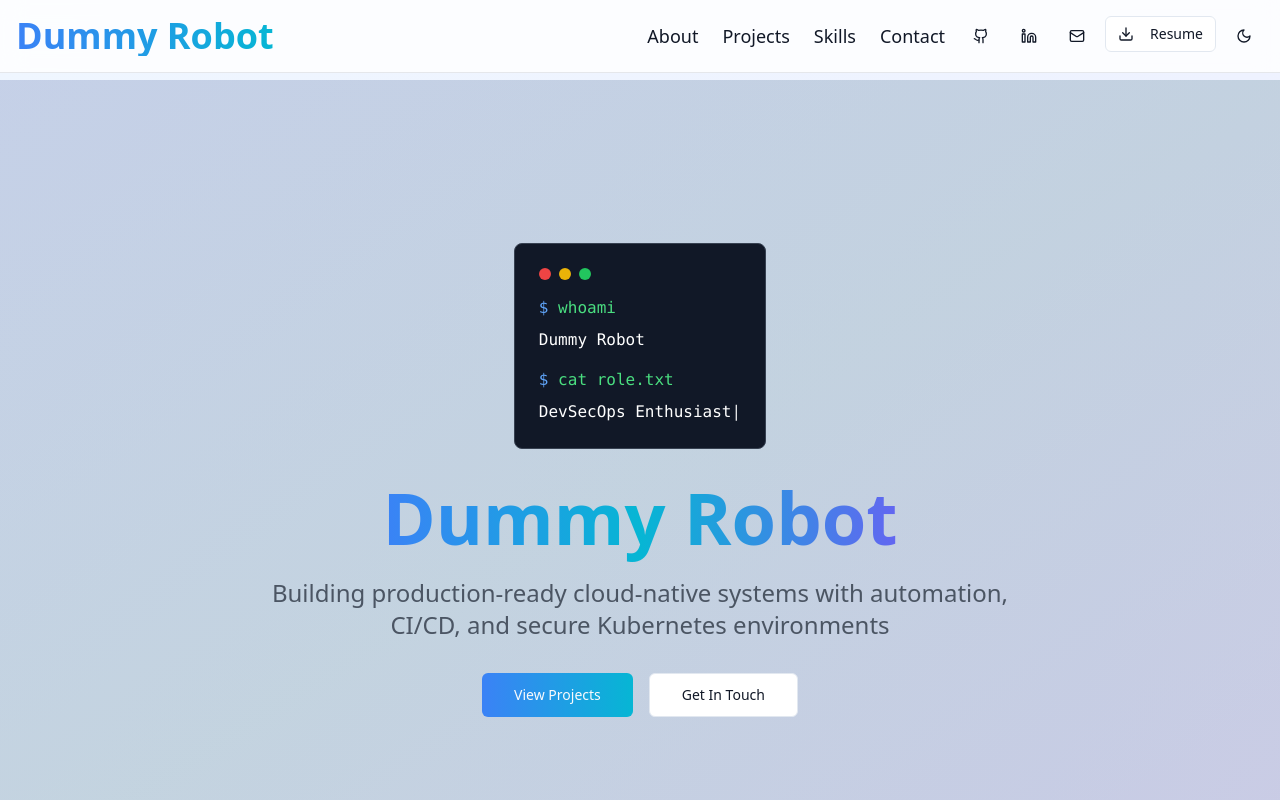
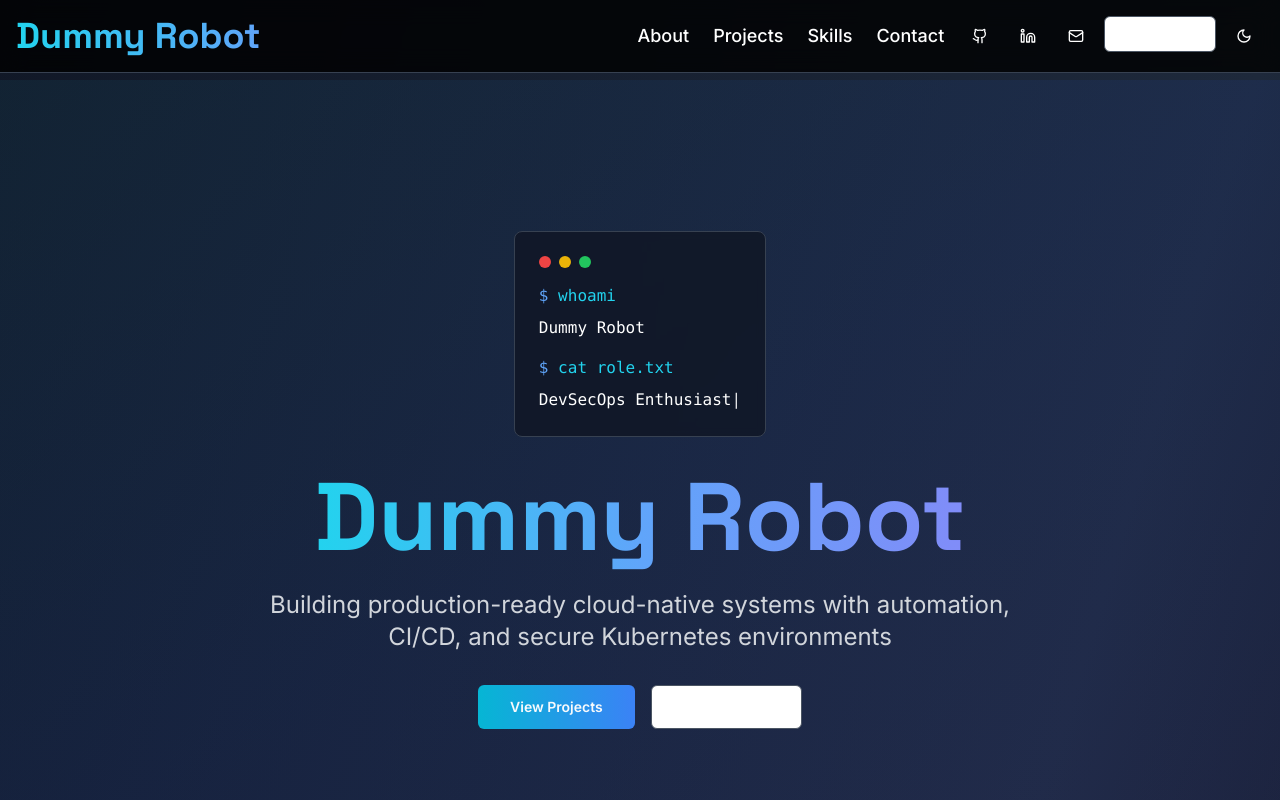
Before and after one commit to dummy-roro/typescript-portfolio, a React (Vite) app: page / in a window 1280 px wide. Shown: the top 800 px of the page. Built offline with nearby package versions, Linux system fonts and the light colour scheme.

Commit message:
Change font styles and colors
Update fonts and colors to modern white theme.

```diff
--- a/src/components/Hero.tsx
+++ b/src/components/Hero.tsx
@@ -37,44 +37,44 @@ const Hero = () => {
   return (
     <section className="min-h-screen flex items-center justify-center relative overflow-hidden">
       {/* Animated Background */}
-      <div className="absolute inset-0 bg-gradient-to-br from-blue-900/20 via-cyan-900/20 to-indigo-900/20 dark:from-blue-900/40 dark:via-cyan-900/40 dark:to-indigo-900/40"></div>
+      <div className="absolute inset-0 bg-gradient-to-br from-cyan-900/20 via-blue-900/20 to-indigo-900/20"></div>
 
       {/* Content */}
       <div className="container mx-auto px-4 z-10 text-center">
         <div className="mb-8 animate-fade-in">
-          <div className="inline-block p-6 bg-gray-900 dark:bg-gray-800 rounded-lg border border-gray-700 font-mono text-left max-w-2xl">
+          <div className="inline-block p-6 bg-gray-900/90 border border-gray-700 rounded-lg font-mono text-left max-w-2xl backdrop-blur-sm">
             <div className="flex items-center gap-2 mb-4">
               <div className="w-3 h-3 bg-red-500 rounded-full"></div>
               <div className="w-3 h-3 bg-yellow-500 rounded-full"></div>
               <div className="w-3 h-3 bg-green-500 rounded-full"></div>
             </div>
-            <div className="text-green-400">
+            <div className="text-cyan-400">
               <span className="text-blue-400">$</span> whoami
             </div>
-            <div className="text-white mt-2">Dummy Robot</div>
-            <div className="text-green-400 mt-4">
+            <div className="text-white mt-2 font-medium">Dummy Robot</div>
+            <div className="text-cyan-400 mt-4">
               <span className="text-blue-400">$</span> cat role.txt
             </div>
-            <div className="text-white mt-2 min-h-[1.5rem]">
+            <div className="text-white mt-2 min-h-[1.5rem] font-medium">
               {text}<span className="animate-pulse">|</span>
             </div>
           </div>
         </div>
 
-        <h1 className="text-5xl md:text-7xl font-bold mb-6 animate-fade-in">
-          <span className="bg-gradient-to-r from-blue-500 via-cyan-500 to-indigo-500 bg-clip-text text-transparent">
+        <h1 className="text-6xl md:text-8xl font-bold mb-6 animate-fade-in font-space-grotesk">
+          <span className="bg-gradient-to-r from-cyan-400 via-blue-400 to-indigo-400 bg-clip-text text-transparent">
             Dummy Robot
           </span>
         </h1>
 
-        <p className="text-xl md:text-2xl text-gray-600 dark:text-gray-300 mb-8 max-w-3xl mx-auto animate-fade-in">
+        <p className="text-xl md:text-2xl text-gray-300 mb-8 max-w-3xl mx-auto animate-fade-in font-inter leading-relaxed">
           Building production-ready cloud-native systems with automation, CI/CD, and secure Kubernetes environments
         </p>
 
         <div className="flex gap-4 justify-center animate-fade-in">
           <Button
             size="lg"
-            className="bg-gradient-to-r from-blue-500 to-cyan-500 hover:from-blue-600 hover:to-cyan-600"
+            className="bg-gradient-to-r from-cyan-500 to-blue-500 hover:from-cyan-600 hover:to-blue-600 font-semibold"
             onClick={() => document.getElementById('projects')?.scrollIntoView({ behavior: 'smooth' })}
           >
             View Projects
@@ -82,6 +82,7 @@ const Hero = () => {
           <Button
             variant="outline"
             size="lg"
+            className="border-gray-600 text-white hover:bg-cyan-600 hover:border-cyan-400 font-semibold"
             onClick={() => document.getElementById('contact')?.scrollIntoView({ behavior: 'smooth' })}
           >
             Get In Touch
--- a/src/index.css
+++ b/src/index.css
@@ -1,3 +1,6 @@
+
+@import url('https://fonts.googleapis.com/css2?family=Inter:wght@300;400;500;600;700;800;900&family=Space+Grotesk:wght@300;400;500;600;700&family=JetBrains+Mono:wght@300;400;500;600;700&display=swap');
+
 @tailwind base;
 @tailwind components;
 @tailwind utilities;
@@ -96,6 +99,6 @@
   }
 
   body {
-    @apply bg-background text-foreground;
+    @apply bg-background text-foreground font-inter;
   }
 }
--- a/src/pages/Index.tsx
+++ b/src/pages/Index.tsx
@@ -40,25 +40,26 @@ const Index = () => {
   };
 
   return (
-    <div className={`min-h-screen transition-colors duration-300 ${darkMode ? 'dark bg-gradient-to-br from-gray-900 via-blue-950 to-gray-900 text-white' : 'bg-gradient-to-br from-blue-50 via-indigo-50 to-purple-50 text-gray-900'}`}>
+    <div className={`min-h-screen transition-colors duration-300 font-inter ${darkMode ? 'dark bg-gradient-to-br from-slate-900 via-gray-900 to-black text-white' : 'bg-gradient-to-br from-gray-900 via-slate-800 to-black text-white'}`}>
       {/* Navigation */}
-      <nav className="fixed top-0 w-full z-50 bg-white/80 dark:bg-gray-900/80 backdrop-blur-md border-b border-gray-200 dark:border-gray-700">
+      <nav className="fixed top-0 w-full z-50 bg-black/80 backdrop-blur-md border-b border-gray-700">
         <div className="container mx-auto px-4 py-4 flex justify-between items-center">
-          <div className="text-3xl md:text-4xl font-bold bg-gradient-to-r from-blue-500 to-cyan-500 bg-clip-text text-transparent">
+          <div className="text-3xl md:text-4xl font-bold font-space-grotesk bg-gradient-to-r from-cyan-400 to-blue-400 bg-clip-text text-transparent">
             Dummy Robot
           </div>
           <div className="flex items-center gap-4">
-            <div className="hidden md:flex gap-6 text-lg">
-              <a href="#about" className="hover:text-blue-500 transition-colors">About</a>
-              <a href="#projects" className="hover:text-blue-500 transition-colors">Projects</a>
-              <a href="#skills" className="hover:text-blue-500 transition-colors">Skills</a>
-              <a href="#contact" className="hover:text-blue-500 transition-colors">Contact</a>
+            <div className="hidden md:flex gap-6 text-lg font-medium">
+              <a href="#about" className="text-white hover:text-cyan-400 transition-colors">About</a>
+              <a href="#projects" className="text-white hover:text-cyan-400 transition-colors">Projects</a>
+              <a href="#skills" className="text-white hover:text-cyan-400 transition-colors">Skills</a>
+              <a href="#contact" className="text-white hover:text-cyan-400 transition-colors">Contact</a>
             </div>
             <div className="flex gap-2">
               <Button
                 variant="ghost"
                 size="icon"
                 onClick={() => window.open('https://github.com/dummy-roro', '_blank')}
+                className="text-white hover:text-cyan-400 hover:bg-gray-800"
               >
                 <Github className="h-5 w-5" />
               </Button>
@@ -66,6 +67,7 @@ const Index = () => {
                 variant="ghost"
                 size="icon"
                 onClick={() => window.open('https://linkedin.com/in/dummy-roro', '_blank')}
+                className="text-white hover:text-cyan-400 hover:bg-gray-800"
               >
                 <Linkedin className="h-5 w-5" />
               </Button>
@@ -73,6 +75,7 @@ const Index = () => {
                 variant="ghost"
                 size="icon"
                 onClick={() => window.open('mailto:dummyrobot.devops@gmail.com', '_blank')}
+                className="text-white hover:text-cyan-400 hover:bg-gray-800"
               >
                 <Mail className="h-5 w-5" />
               </Button>
@@ -80,7 +83,7 @@ const Index = () => {
                 variant="outline"
                 size="sm"
                 onClick={handleResumeDownload}
-                className="hidden sm:flex"
+                className="hidden sm:flex border-gray-600 text-white hover:bg-cyan-600 hover:border-cyan-400"
               >
                 <Download className="h-4 w-4 mr-2" />
                 Resume
--- a/tailwind.config.ts
+++ b/tailwind.config.ts
@@ -19,6 +19,11 @@ export default {
 			}
 		},
 		extend: {
+			fontFamily: {
+				'inter': ['Inter', 'system-ui', 'sans-serif'],
+				'space-grotesk': ['Space Grotesk', 'system-ui', 'sans-serif'],
+				'jetbrains': ['JetBrains Mono', 'monospace'],
+			},
 			colors: {
 				border: 'hsl(var(--border))',
 				input: 'hsl(var(--input))',
```
Also changed, not shown: src/components/About.tsx (+22 -22 lines).
